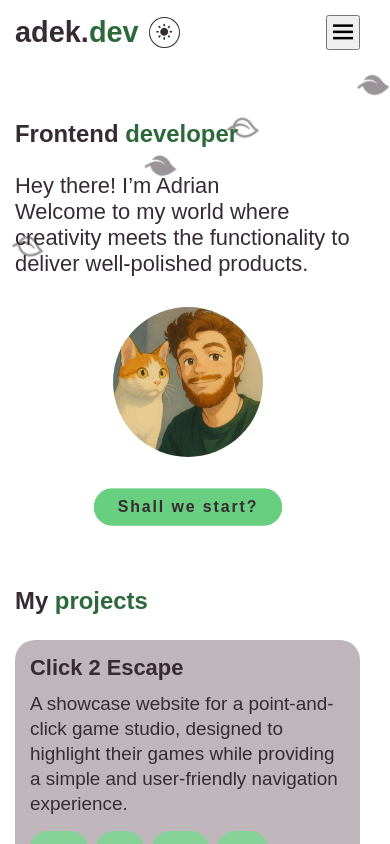
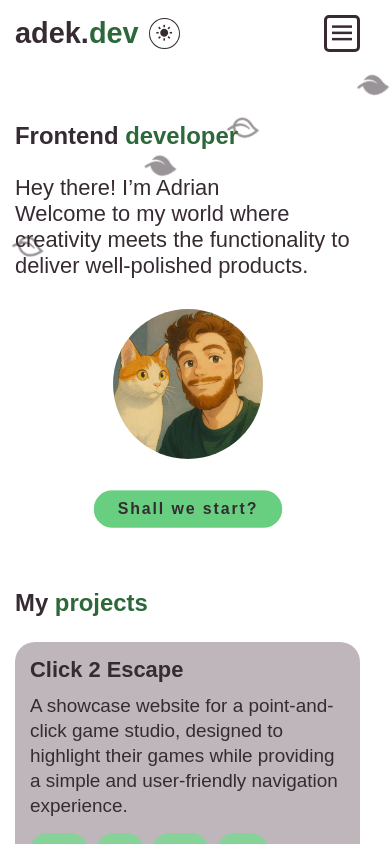
Before and after one commit to AdrianImiolek/MyWebsite, a React (Vite) app: page / in a window 390 px wide. Shown: the top 844 px of the page. Built offline with nearby package versions, Linux system fonts and the light colour scheme.

Commit message:
Fix hamburger button

```diff
--- a/src/components/common/Nav/nav.scss
+++ b/src/components/common/Nav/nav.scss
@@ -36,8 +36,17 @@
 		}
 	}
 	&__toggle {
+		border: 3px solid;
+		border-color: var(--bg-color);
+		color: var(--bg-color);
+		background-color: var(--text-color);
+		border-radius: 5px;
 		position: relative;
 		z-index: 1000;
+		transition: 0.3s;
+		&:hover {
+			cursor: pointer;
+		}
 		.bx-menu {
 			font-size: clamp(3rem, 1.5rem + 1vw, 4rem);
 		}
```
